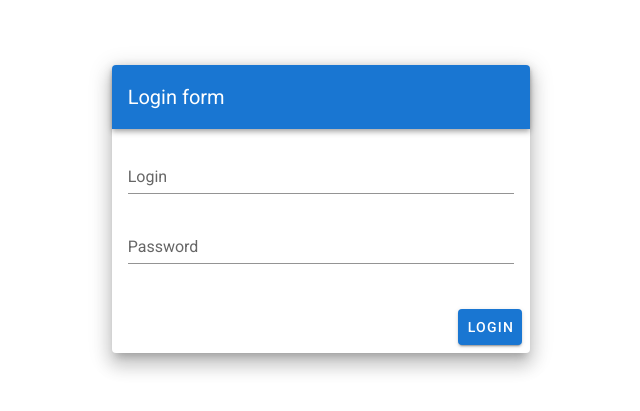
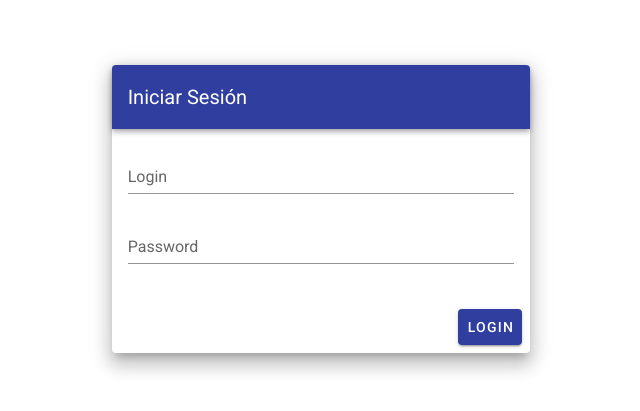
Before and after one commit to AlejandroOrostica/Prueba-Tecnica-Front, a Vue app in the folder frontend/: page / in a window 1280 px wide. Shown: the part 191-602 px from the top of the page, without its empty margins (319-959 px from the left). Built offline with nearby package versions, Linux system fonts and the light colour scheme.

Commit message:
Login color changed

```diff
--- a/frontend/src/views/Login.vue
+++ b/frontend/src/views/Login.vue
@@ -5,8 +5,8 @@
             <v-layout align-center justify-center>
                <v-flex xs12 sm8 md4>
                   <v-card class="elevation-12">
-                     <v-toolbar dark color="primary">
-                        <v-toolbar-title>Login form</v-toolbar-title>
+                     <v-toolbar dark color="indigo darken-2">
+                        <v-toolbar-title>Iniciar Sesión</v-toolbar-title>
                      </v-toolbar>
                      <v-card-text>
                         <v-form>
@@ -27,7 +27,7 @@
                      </v-card-text>
                      <v-card-actions>
                         <v-spacer></v-spacer>
-                        <v-btn color="primary" @click="sendData()">Login</v-btn>
+                        <v-btn class="white--text"  color="indigo darken-2"  @click="sendData()">Login</v-btn>
                      </v-card-actions>
                   </v-card>
                </v-flex>
```
